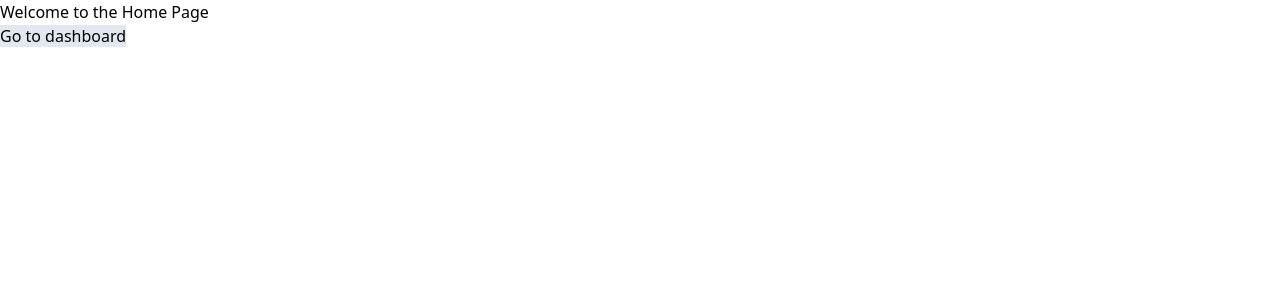
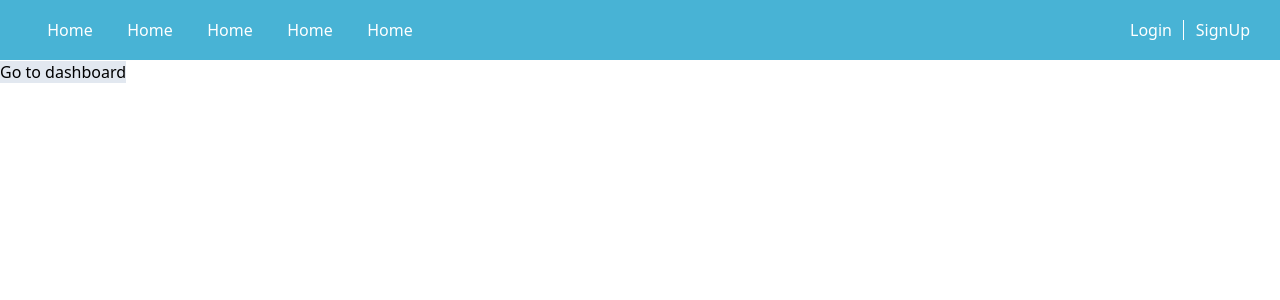
Before and after one commit to IVSR-AIoT/aiot-platform-ui, a React (Create React App) app: page / in a window 1280 px wide. Shown: the top 300 px of the page. Built offline with nearby package versions, Linux system fonts and the light colour scheme.

Commit message:
header tam thoi

```diff
--- a/src/components/header.js
+++ b/src/components/header.js
@@ -2,16 +2,11 @@ import { useEffect, useState } from 'react';
 import { Link, useNavigate } from 'react-router-dom';
 import { getUser, isAuthentication } from '~/hook/useAuth';
 import { UserOutlined } from '@ant-design/icons';
+import { navigation } from '~/configs/headerConfig';
 function Header() {
     const navigate = useNavigate();
 
-    useEffect(() => {
-        if (!isAuthentication()) {
-            navigate('/login');
-        }
-    }, [navigate]);
-
-    const userName = isAuthentication() ? getUser().name : '';
+    const userName = getUser()?.name;
 
     const handleLogout = () => {
         localStorage.removeItem('accessToken');
@@ -19,19 +14,43 @@ function Header() {
     };
 
     return (
-        <div className="h-[60px] w-full bg-blue-500 flex justify-between items-center px-[30px] fixed top-0 z-50  text-white">
-            <Link to="/" className="w-[80px] h-full flex items-center justify-center hover:bg-cyan-200 text-center">
-                Home
-            </Link>
-            <div className="flex cursor-pointer group h-full w-[90px] justify-center items-center">
-                <p className="mr-2">{userName}</p>
-                <UserOutlined />
-                <ul className="absolute top-[60px] right-[20px] bg-blue-400  shadow-lg opacity-0 transition-opacity duration-200 group-hover:opacity-100 pointer-events-none group-hover:pointer-events-auto">
+        <div className="h-[60px] w-full bg-[#48B3D5] flex justify-between items-center px-[30px] fixed top-0 z-50 text-white ">
+            <div className="h-full flex">
+                {navigation.map((item, index) => {
+                    return (
+                        <Link
+                            to={item.route}
+                            key={index}
+                            className="w-20 text-center transition-colors duration-200 hover:bg-blue-200 hover:text-blue-800 leading-[60px]"
+                        >
+                            {item.title}
+                        </Link>
+                    );
+                })}
+            </div>
+            <div className="relative group">
+                {isAuthentication() ? (
+                    <div className="flex justify-between items-center cursor-pointer w-[65px] h-[60px]">
+                        <p className="h-full leading-[60px]">{userName}</p>
+                        <UserOutlined />
+                    </div>
+                ) : (
+                    <div className="flex justify-between w-[120px] cursor-pointer items-center">
+                        <Link to="/login" className="text-white hover:text-blue-200 transition-colors duration-200">
+                            Login
+                        </Link>
+                        <div className="h-5 w-[1px] bg-white"></div>
+                        <Link to="/register" className="text-white hover:text-blue-200 transition-colors duration-200">
+                            SignUp
+                        </Link>
+                    </div>
+                )}
+                <ul className="absolute top-[60px] right-0 shadow-2xl text-gray-800 bg-gray-200 z-50 opacity-0 group-hover:opacity-100 transition-opacity duration-200 ">
                     <li
-                        className="w-[120px] h-[40px] flex items-center justify-center p-2 hover:bg-blue-300"
+                        className="w-[120px] h-[40px] px-4 py-2 hover:bg-gray-100 cursor-pointer"
                         onClick={handleLogout}
                     >
-                        <p className="flex-1 text-center whitespace-nowrap">Logout</p>
+                        Logout
                     </li>
                 </ul>
             </div>
--- /dev/null
+++ b/src/configs/headerConfig.js
@@ -0,0 +1,7 @@
+export const navigation = [
+    { title: 'Home', route: '/' },
+    { title: 'Home', route: '/' },
+    { title: 'Home', route: '/' },
+    { title: 'Home', route: '/' },,
+    { title: 'Home', route: '/' },,
+];
--- a/src/layout/privateLayout.js
+++ b/src/layout/privateLayout.js
@@ -17,10 +17,10 @@ export default function PrivateRoute({ children }) {
 
     return (
         <div className="flex flex-col h-screen pt-[60px]">
-            <Header className="overflow-y-auto" />
+            <Header />
             <div className="flex h-full">
                 <Sidebar className=" w-[15%] bg-gray-800 overflow-y-auto scrollbar-thin scrollbar-thumb-gray-500 scrollbar-track-gray-300" />
-                <div className=" w-[85%] h-full overflow-y-auto">
+                <div className=" w-[85%] overflow-y-auto">
                     {children}
                     <Footer />
                 </div>
--- a/src/pages/home.js
+++ b/src/pages/home.js
@@ -1,13 +1,16 @@
 import { Link } from 'react-router-dom';
+import Header from '~/components/header';
 
 function Home() {
     return (
         <div className="h-[100%]">
-            <h1>Welcome to the Home Page</h1>
+            <Header />
 
-            <Link to="/dashboard" className="bg-slate-200">
-                Go to dashboard
-            </Link>
+            <div className="mt-[60px]">
+                <Link to="/dashboard" className="bg-slate-200 ">
+                    Go to dashboard
+                </Link>
+            </div>
         </div>
     );
 }
```
